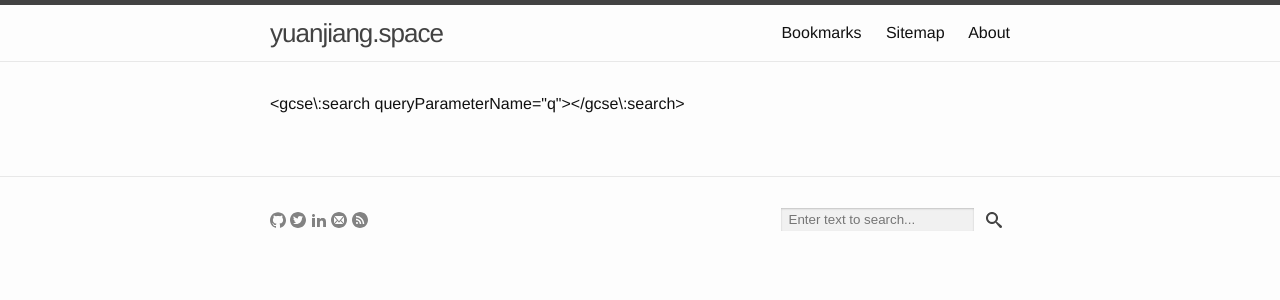
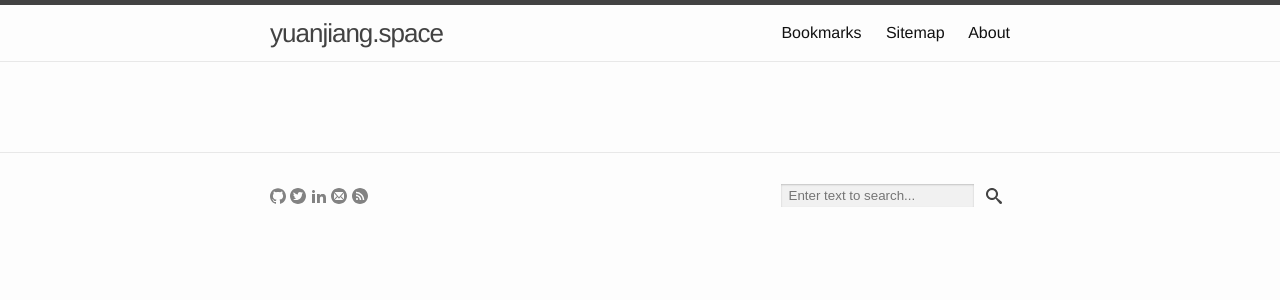
Before and after one commit to yuan-jiang/yuan-jiang.github.io, a Jekyll site: the page built from search.md, in a window 1280 px wide. Shown: the top 300 px of the page. Built offline with Jekyll 4.4.1, drawn with Linux system fonts in a browser that asks for light colours; comment, search, counter and statistics services are not loaded.

Commit message:
Update search.md

```diff
--- a/search.md
+++ b/search.md
@@ -19,5 +19,5 @@
       s.parentNode.insertBefore(gcse, s);
       })();
       </script>
-    <gcse\:search queryParameterName="q"></gcse\:search>
+    <div><gcse:search queryParameterName="q"></gcse:search></div>
 </div>
```
